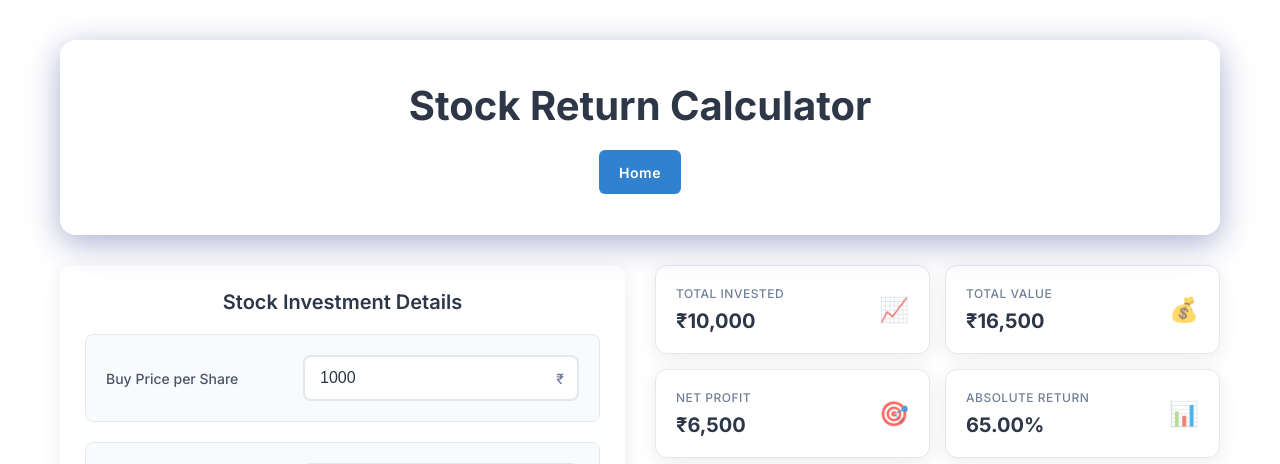
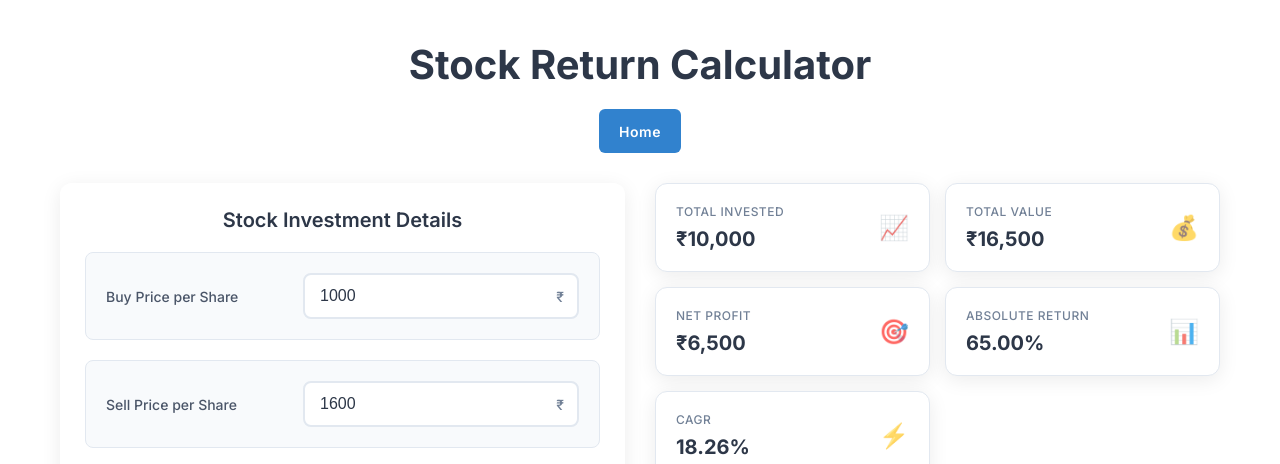
Before and after one commit to Invigo-Info/sip-calculators, a Python web app: template templates/stock_return_calculator.html in a window 1280 px wide. Shown: the top 464 px of the page. Run offline with Jinja, Linux system fonts and the light colour scheme; the template is opened without the code that fills it, so the values that code supplies are empty.

Commit message:
Update stock_return_calculator_style.css

```diff
--- a/static/css/stock_return_calculator_style.css
+++ b/static/css/stock_return_calculator_style.css
@@ -20,16 +20,8 @@
 
 /* Header Styles */
 header {
-    background: rgba(255, 255, 255, 0.95);
-    backdrop-filter: blur(10px);
-    border-radius: 16px;
-    padding: 40px 20px;
+    text-align: center;
     margin-bottom: 30px;
-    box-shadow: 0 8px 32px rgba(31, 38, 135, 0.37);
-    border: 1px solid rgba(255, 255, 255, 0.18);
-    text-align: center;
-    position: relative;
-    z-index: 50000;
 }
 
 header h1 {
```
